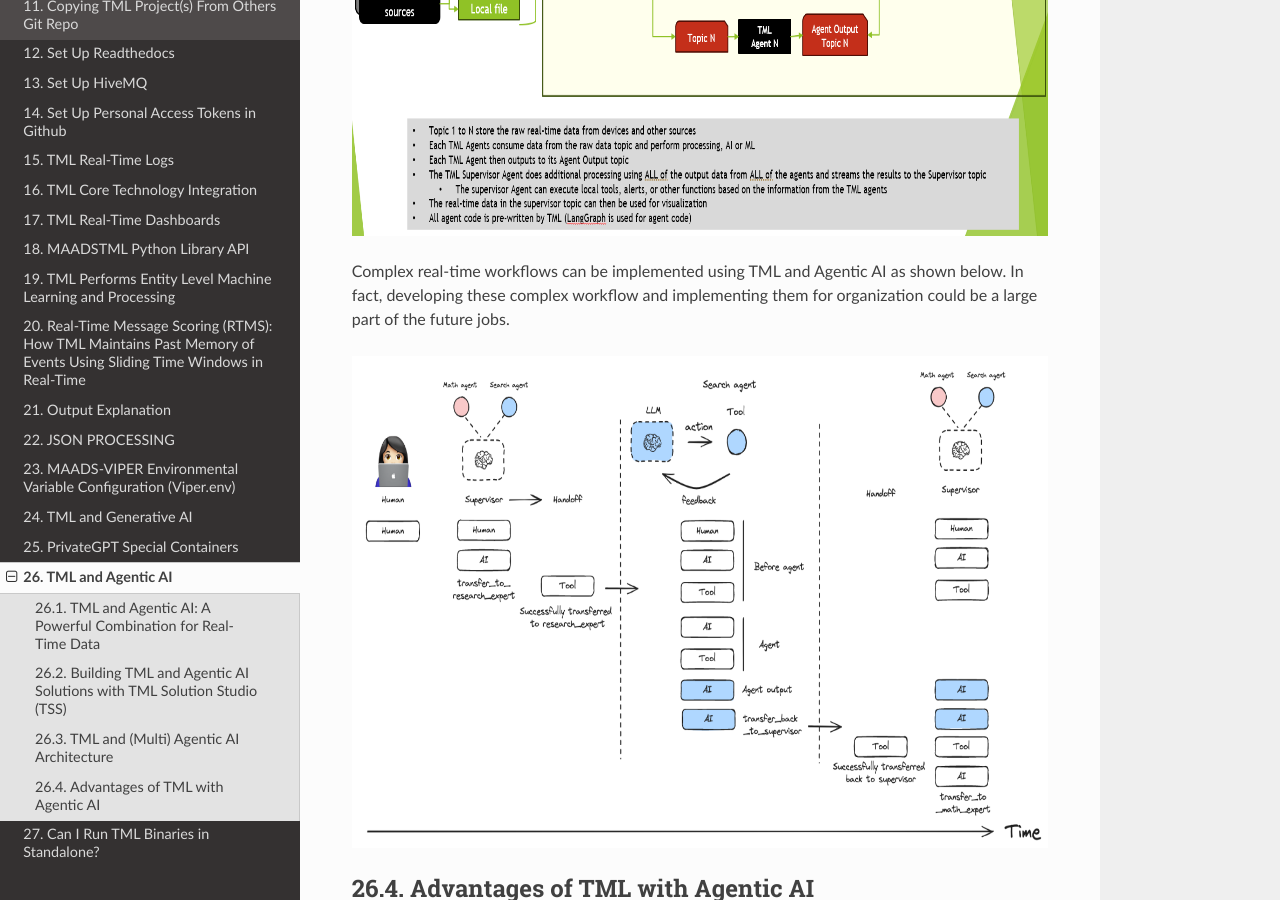
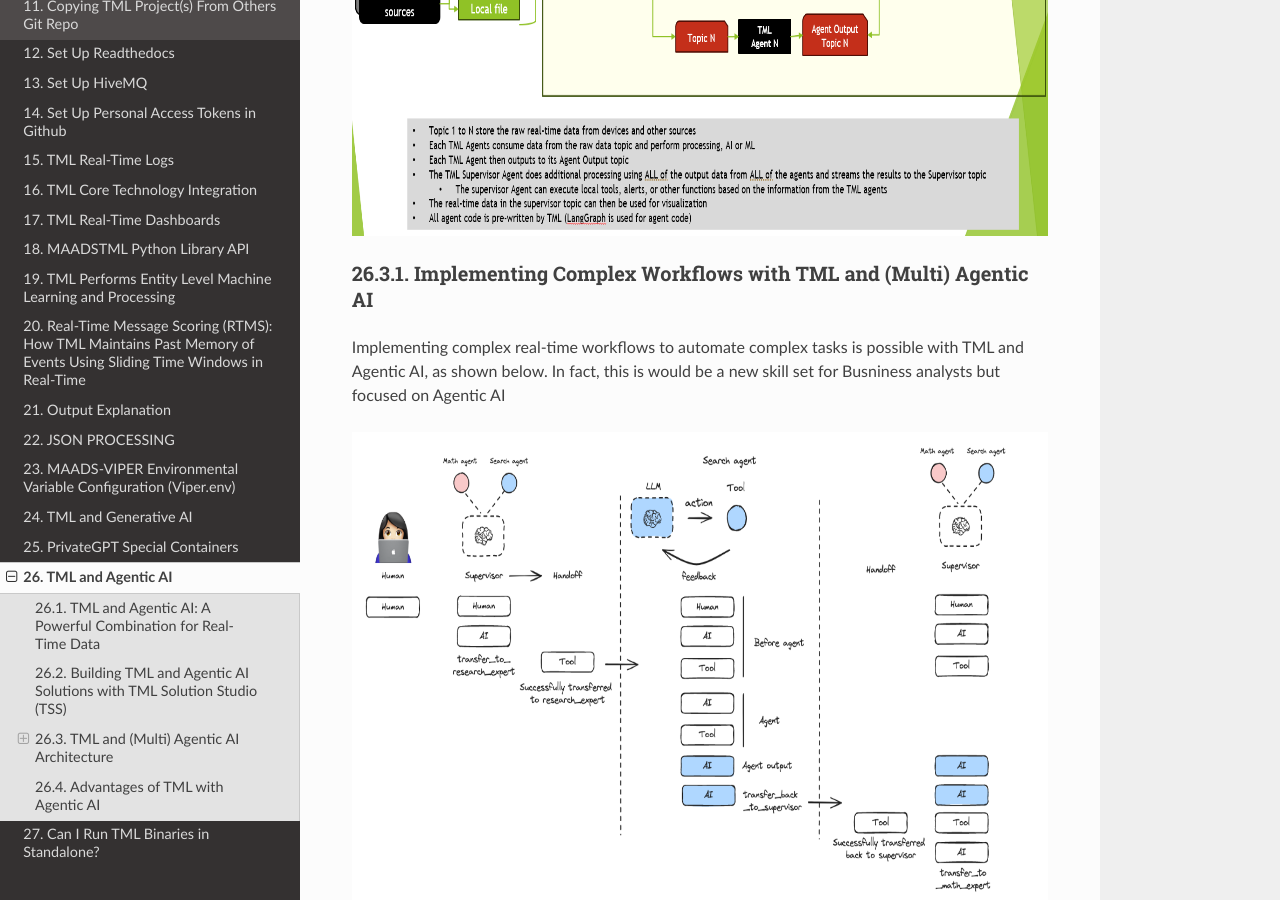
Before and after one commit to smaurice101/readthedocs, a Sphinx documentation site: the page built from docs/source/agentic.rst, in a window 1280 px wide and 900 px high, scrolled down 2343 px. Built offline with Sphinx 7.4.7 and the Read the Docs theme 3.1.0, drawn with Linux system fonts in a browser that asks for light colours.

Commit message:
Update agentic.rst

```diff
--- a/docs/source/agentic.rst
+++ b/docs/source/agentic.rst
@@ -57,7 +57,10 @@
 .. figure:: agentic3.png
    :scale: 70%
 
-Complex real-time workflows can be implemented using TML and Agentic AI as shown below.  In fact, developing these complex workflow and implementing them for organization could be a large part of the future jobs.
+Implementing Complex Workflows with TML and (Multi) Agentic AI
+""""""""""""""""""""""""""""""
+
+Implementing complex real-time workflows to automate complex tasks is possible with TML and Agentic AI, as shown below.  In fact, this is would be a new skill set for Busniness analysts but focused on Agentic AI
 
 .. figure:: agentic4.png
    :scale: 70%
```
